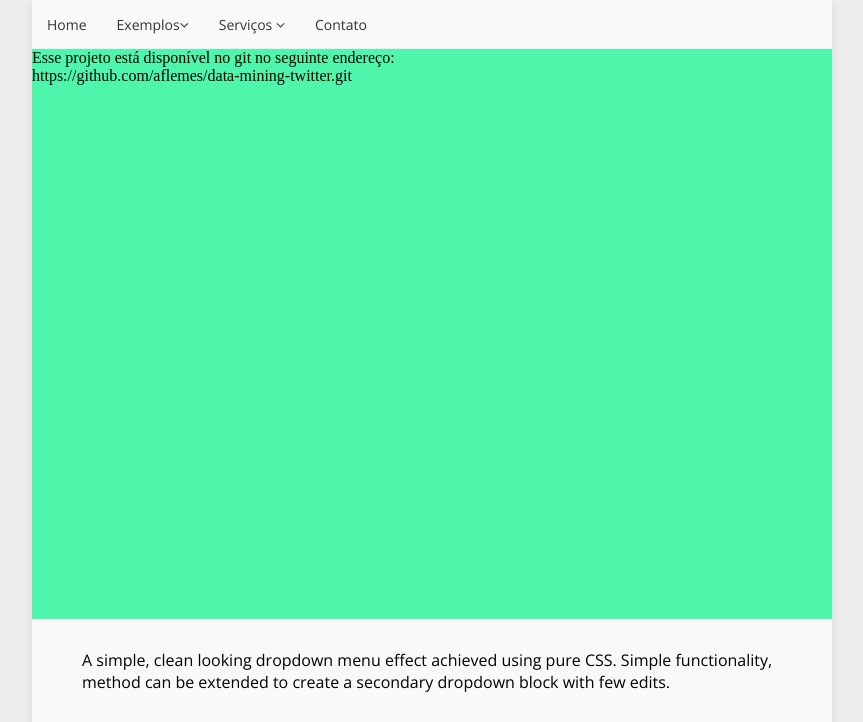
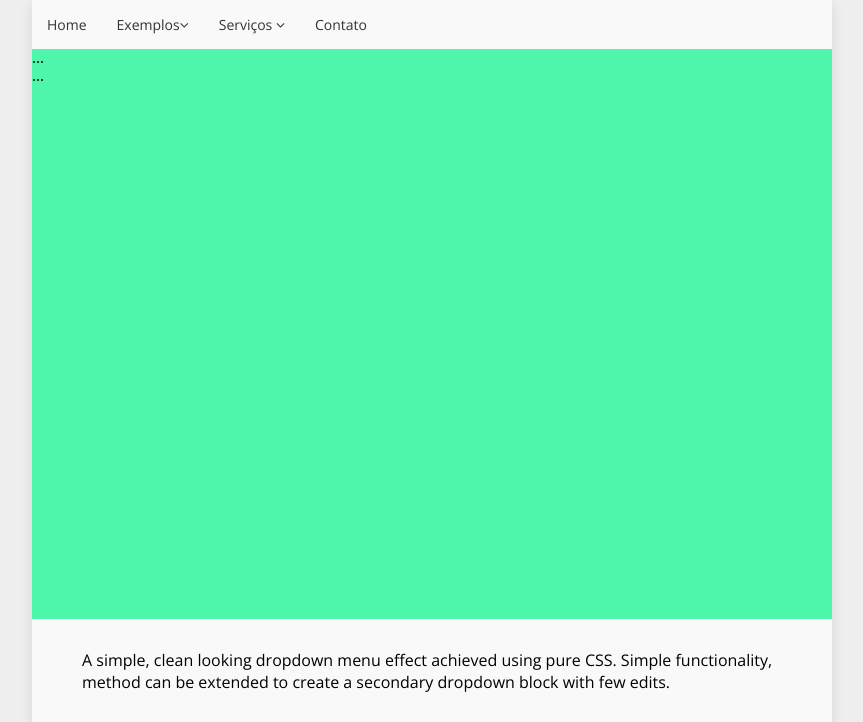
Before and after one commit to aflemes/data-mining-twitter, a PHP site: page /pages/contato.html in a window 1280 px wide. Shown: the top 722 px of the page, without its empty margins (208-1071 px from the left). Run offline with PHP 8.4, Linux system fonts and the light colour scheme; some libraries are stand-ins or nearby versions.

Commit message:
Diversos Ajustes

```diff
--- a/css/style.css
+++ b/css/style.css
@@ -96,6 +96,7 @@ body, html {
   display: inline-block;
   padding: 15px;
   position: relative;
+  z-index: 10;
 }
 .tutorial ul li ul {
   display: none;
--- a/pages/contato.html
+++ b/pages/contato.html
@@ -12,7 +12,9 @@
 	<div class="tutorial">
 		<!--menu <!-->
 		<ul>
-			<a href="#"><li>Home</li></a>
+			<a href="../index.html">
+				<li>Home</li>
+			</a>
 			<li>Exemplos<i class="fa fa-angle-down"></i>
 				<ul>
 					<a href="../examples/getGlobalTweetsExample.php">
@@ -42,10 +44,16 @@
 			<a href="#"><li>Contato</li></a>
 		</ul>
 		<!--fim menu <!-->
-    <div class="slider">
-		<div>
-			Esse projeto está disponível no git no seguinte endereço: <br>
-			https://github.com/aflemes/data-mining-twitter.git
+		<div class="slider">
+		<div class="col-sm-9 col-sm-offset-3 col-md-12 col-md-offset-0 main">
+			<div class="row">
+				<div class="col-md-5 col-md-offset-1">
+					...
+				</div>
+				<div class="col-md-5">
+					...
+				</div>
+			</div>
 		</div>
 	</div>
     <div class="information">
```
Also changed, not shown: pages/mining_data.php (+6 -4 lines), pages/resultados.php (+14 -4 lines).
